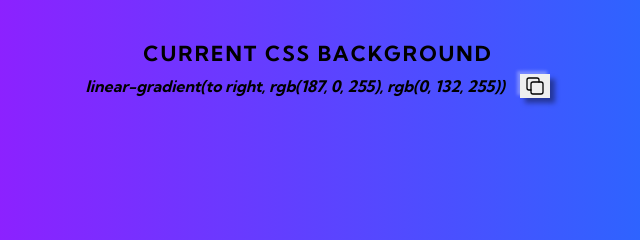
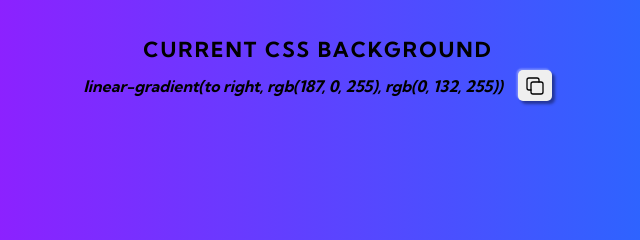
Before and after one commit to Ghidyon/gradient-generator, a plain HTML site: page index.html in a window 1280 px wide. Both pictures are taken after a click on the button "copy". Shown: the part 442-682 px from the top of the page, 322-962 px from the left. Drawn offline with Linux system fonts and the light colour scheme.

Commit message:
added button functionality

```diff
--- a/index.html
+++ b/index.html
@@ -20,7 +20,7 @@
         <h4>Current CSS Background</h4>
         <div class="property">
             <h5 id="css-property"></h5>
-            <button title="copy">
+            <button title="copy" id="copy-button">
                 <svg xmlns="http://www.w3.org/2000/svg" class="icon icon-tabler icon-tabler-copy" width="24" height="24"
                     viewBox="0 0 24 24" stroke-width="1.3" stroke="#000000" fill="none" stroke-linecap="round"
                     stroke-linejoin="round">
--- a/main.js
+++ b/main.js
@@ -1,6 +1,7 @@
 const firstColor = document.querySelector('#color1');
 const secondColor = document.querySelector('#color2');
 const cssProperty = document.querySelector('#css-property');
+const copyButton = document.querySelector('#copy-button');
 const body = document.querySelector('body');
 body.style.background = `linear-gradient(to right, ${color1.value}, ${color2.value}`;
 cssProperty.textContent = body.style.background;
@@ -10,5 +11,16 @@ const setGradient = () => {
     cssProperty.textContent = body.style.background;
 }
 
+const copyCSS = () => {
+    const copiedText = cssProperty.textContent;
+    const element = document.createElement("textarea");
+    body.appendChild(element);
+    element.value = copiedText;
+    element.select();
+    document.execCommand("copy");
+    body.removeChild(element);
+}
+
 firstColor.addEventListener("input", setGradient);
 secondColor.addEventListener("input", setGradient);
+copyButton.addEventListener("click", copyCSS);
--- a/style.css
+++ b/style.css
@@ -52,23 +52,18 @@ h5 {
 
 button {
     text-align: center;
-    width: 30px;
-    height: 24px;
     border: 0;
     outline: none;
-    color: white;
     box-shadow:
-    5px 5px 5px 0 rgba(0, 0, 0, 0.4),
-    -3px -3px 3px 0 rgba(255, 255, 255, 0.3);
+    3px 3px 3px 0 rgba(0, 0, 0, 0.4),
+    -1.5px -1.5px 1.5px 0 rgba(255, 255, 255, 0.3);
     margin: .5rem 0 0 0;
+    border-radius: 5px;
+    padding: 4px 5px .2px 5px;
 }
 
 button:active {
     box-shadow: none;
-}
-
-button:hover {
-    background-color: inherit;
 }
 
 .property {
@@ -85,6 +80,7 @@ button:hover {
 
     h5 {
         margin-right: 1rem;
+        align-self: center;
     }
 
     button {
@@ -115,4 +111,12 @@ button:hover {
     h1 {
         font-size: 4rem;
     }
+
+    button:hover {
+        opacity: .9;
+    }
+
+    button:active {
+        opacity: 1;
+    }
 }
```
